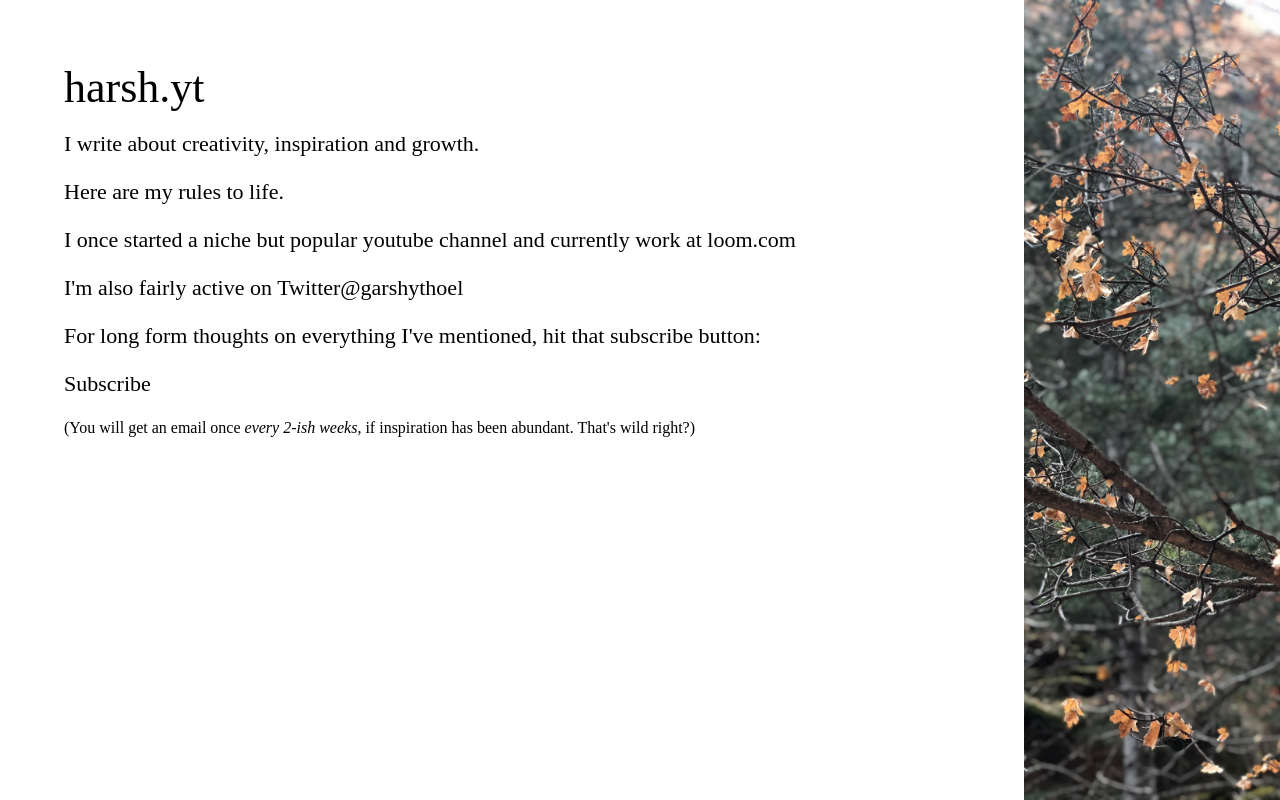
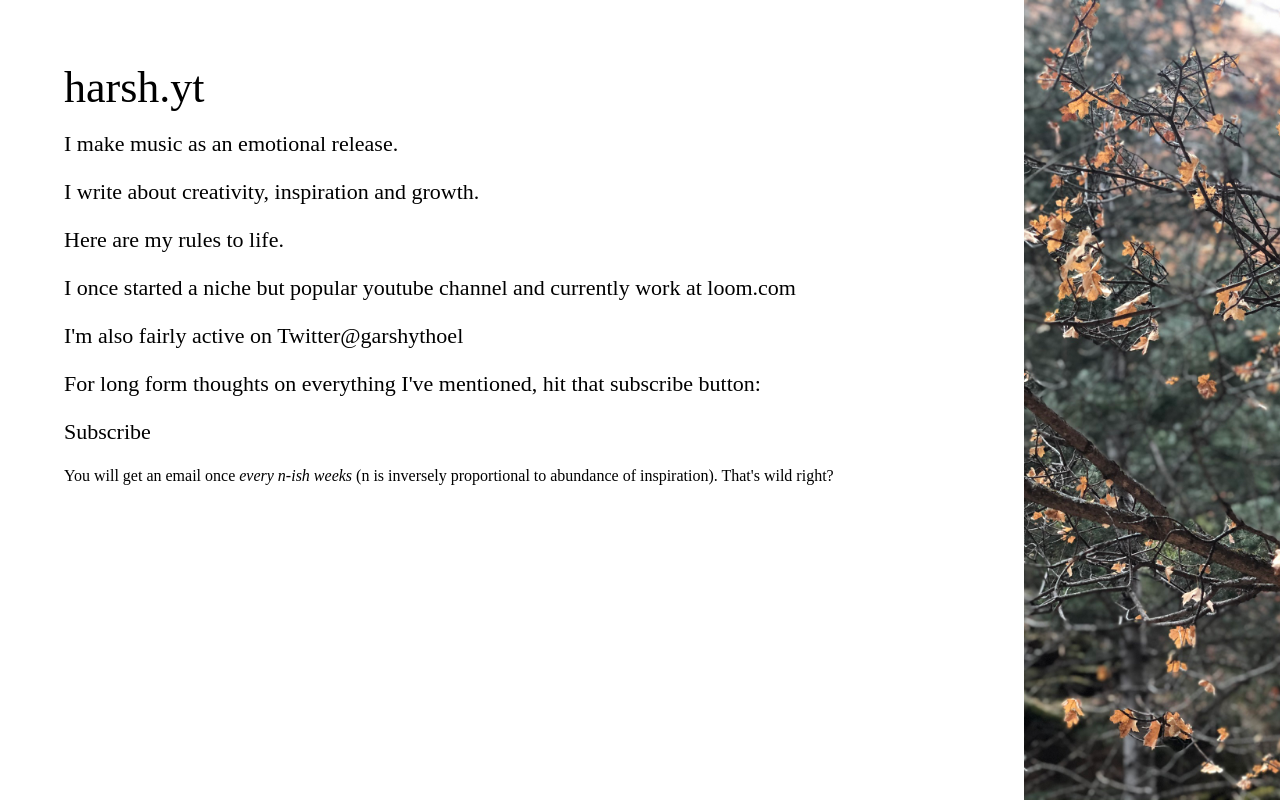
Before and after one commit to garshythoel/harsh-personal-website, a Next.js app: page / in a window 1280 px wide. Built offline with nearby package versions, Linux system fonts and the light colour scheme.

Commit message:
add soundcloud link

```diff
--- a/pages/index.js
+++ b/pages/index.js
@@ -26,6 +26,17 @@ export default function Home() {
         <div className="main-content">
           <text className="title-text">harsh.yt</text>
           <div className="main-content-text">
+            <p>
+              I make{' '}
+              <GALink
+                eventLabel="Clicked Soundcloud Link"
+                rel="noopener noreferrer"
+                target="_blank"
+                to="https://soundcloud.com/desertelf"
+              >
+                music as an emotional release.
+              </GALink>
+            </p>
             <p size="large">
               I write about&nbsp;
               <GALink
@@ -94,12 +105,11 @@ export default function Home() {
               Subscribe
             </GALink>
             <p className="textSize-s">
-              (You will get an email once <i>every 2-ish weeks</i>, if
-              inspiration has been abundant. That&apos;s wild right?)
+              You will get an email once <i>every n-ish weeks</i> (n is
+              inversely proportional to abundance of inspiration). That&apos;s
+              wild right?
             </p>
           </div>
-
-          {/* <Tweet /> */}
         </div>
         <div className="bgimage">
           <img src="/background.jpeg" />
```
